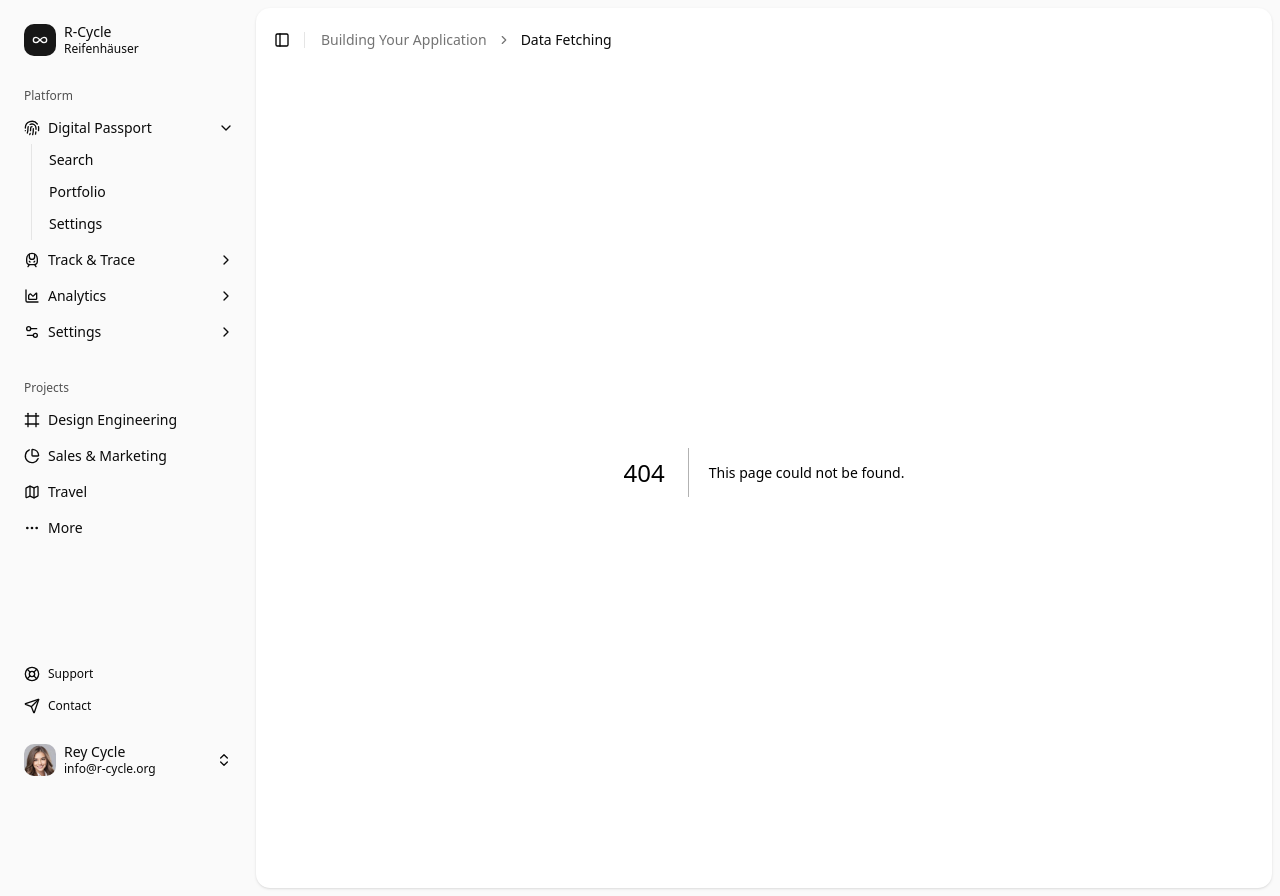
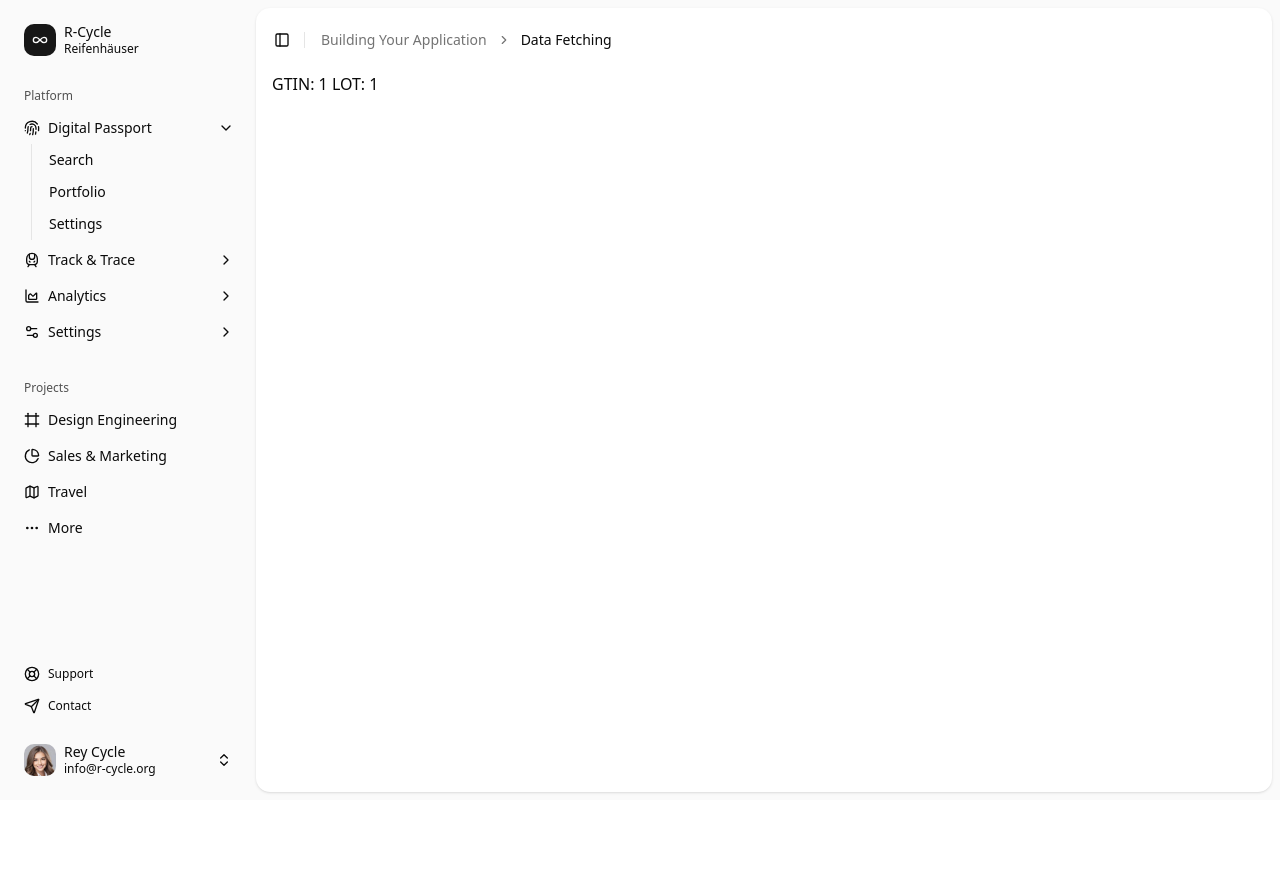
Before and after one commit to sv3nk/trackvision-frontend, a Next.js app: page /digital-passport/gtin/1/lot/1 in a window 1280 px wide. Before the commit this address had no page. After the commit the page ends 800 px from the top, so only its background shows below. Built offline with nearby package versions, Linux system fonts and the light colour scheme.

Commit message:
dynamic routing

```diff
--- a/app/digital-passport/[passport]/page.js
+++ /dev/null
@@ -1,4 +0,0 @@
-
-export default async function DigitalPassportPage({ params }) {
-
-}
--- /dev/null
+++ b/app/digital-passport/gtin/[gtin]/lot/[lot]/page.js
@@ -0,0 +1,5 @@
+
+export default async function Page({ params }) {
+    const { gtin, lot } = await params
+    return <div>GTIN: {gtin} LOT: {lot}</div>
+}
--- /dev/null
+++ b/app/digital-passport/gtin/[gtin]/page.js
@@ -0,0 +1,5 @@
+
+export default async function Page({ params }) {
+    const { gtin } = await params
+    return <div>GTIN: {gtin}</div>
+}
```
